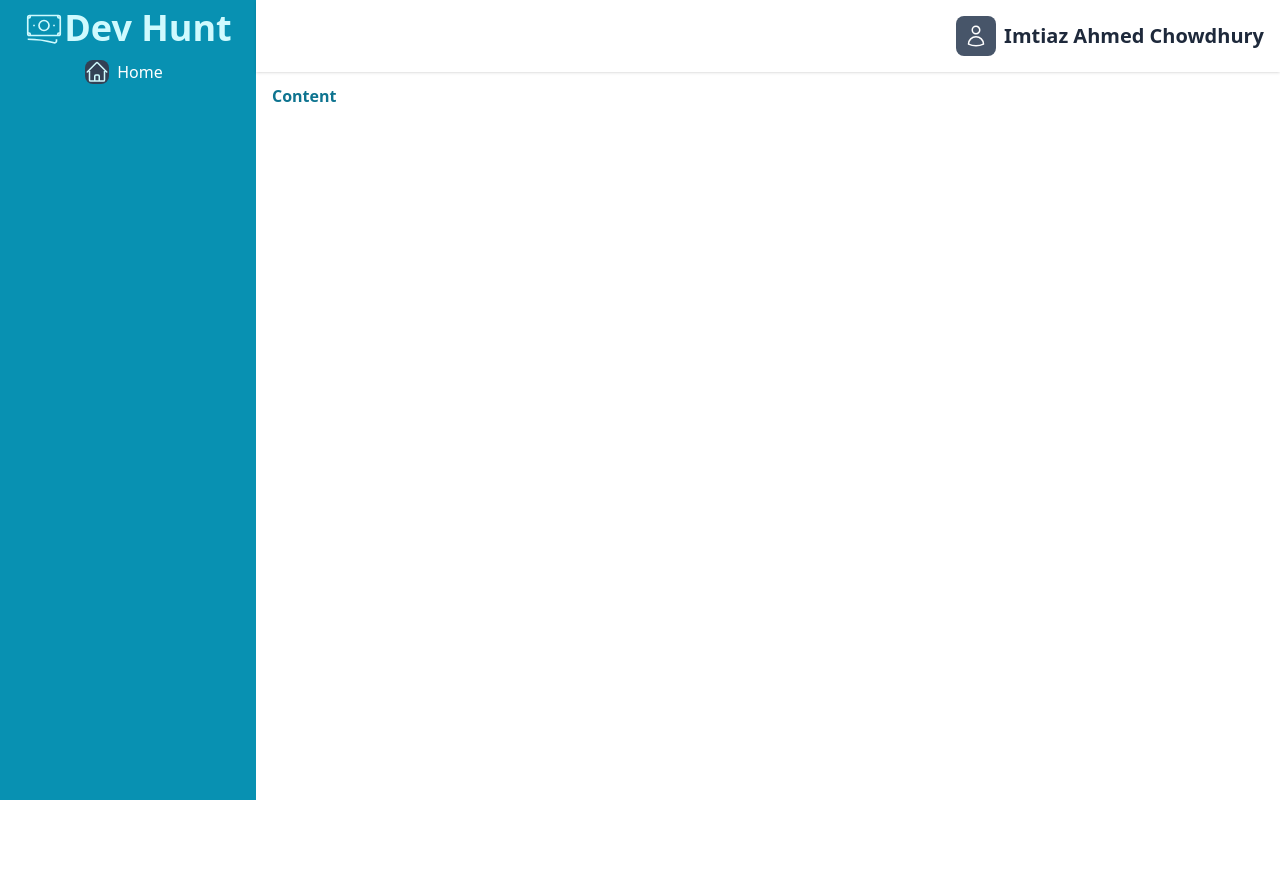
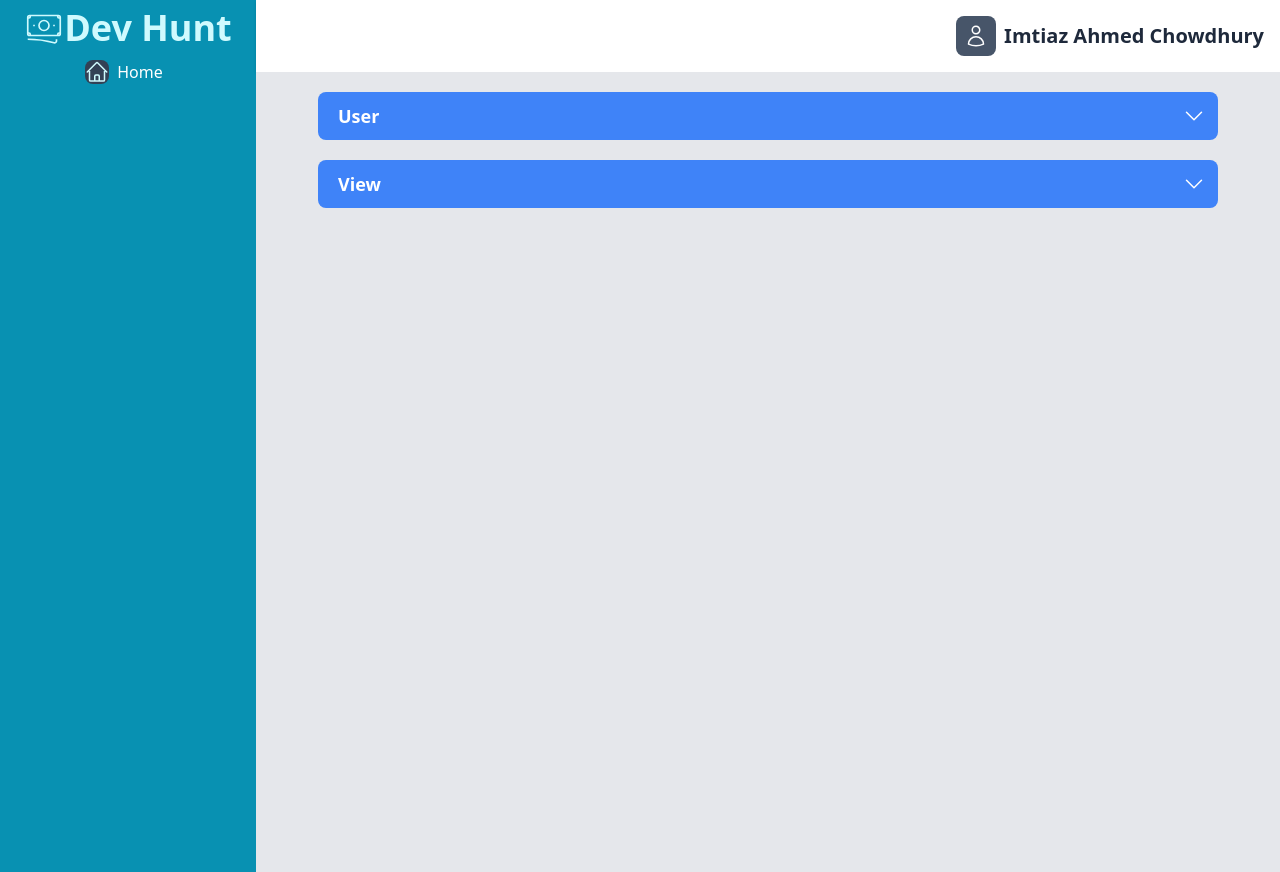
Before and after one commit to imt1az/developer-experience-vue, a Vue app: page / in a window 1280 px wide. Before the commit the page ends 800 px from the top, so only its background shows below. Built offline with nearby package versions, Linux system fonts and the light colour scheme.

Commit message:
Animation for Collapse

```diff
--- a/package.json
+++ b/package.json
@@ -9,9 +9,11 @@
     "preview": "vite preview"
   },
   "dependencies": {
+    "@headlessui/vue": "^1.7.2",
     "@heroicons/vue": "^2.0.11",
     "@vue-hero-icons/outline": "^1.7.2",
     "@vue-hero-icons/solid": "^1.7.2",
+    "flowbite": "^1.5.3",
     "vue": "^3.2.37"
   },
   "devDependencies": {
--- a/src/components/Content.vue
+++ b/src/components/Content.vue
@@ -1,9 +1,144 @@
 <template>
-     <div class="text-cyan-700 font-bold px-4 py-3">Content</div>
+  <div class="bg-gray-200 min-h-screen">
+    <!-- User -->
+   <div class="flex justify-center">
+    <div class="relative w-[900px] overflow-hidden mt-5">
+      <input
+        type="checkbox"
+        class="peer absolute top-0 right-3 w-6 h-12 z-50 cursor-pointer opacity-0 "
+      />
+      <div class="bg-blue-500 h-12 w-full pl-5 flex items-center rounded-lg">
+        <h1 class="text-lg font-semibold text-white">User</h1>
+      </div>
+      <!-- Arrow Icon -->
+     <div class="absolute top-3 right-3 transition-transform duration-500 rotate-0 peer-checked:rotate-180 text-white">
+        <svg
+          xmlns="http://www.w3.org/2000/svg"
+          fill="none"
+          viewBox="0 0 24 24"
+          stroke-width="1.5"
+          stroke="currentColor"
+          class="w-6 h-6"
+        >
+          <path
+            stroke-linecap="round"
+            stroke-linejoin="round"
+            d="M19.5 8.25l-7.5 7.5-7.5-7.5"
+          />
+        </svg>
+      </div>
+      <!-- Content -->
+      <div class="bg-white overflow-hidden transition-all duration-500 max-h-[0] peer-checked:max-h-[100vh] border-blue-900">
+        <div class="p-4 min-h-screen">
+            <h1 class="text-3xl font-bold text-center my-5">User</h1>
+          <p class="my-14">
+            Headless UI keeps track of a lot of state about each component, like
+            which listbox option is currently selected, whether a popover is
+            open or closed, or which item in a menu is currently active via the
+            keyboard. But because the components are headless and completely
+            unstyled out of the box, you can't see this information in your UI
+            until you provide the styles you want for each state yourself.
+          </p>
+          <p class="my-14">
+            Headless UI keeps track of a lot of state about each component, like
+            which listbox option is currently selected, whether a popover is
+            open or closed, or which item in a menu is currently active via the
+            keyboard. But because the components are headless and completely
+            unstyled out of the box, you can't see this information in your UI
+            until you provide the styles you want for each state yourself.
+          </p>
+          <p class="my-14">
+            Headless UI keeps track of a lot of state about each component, like
+            which listbox option is currently selected, whether a popover is
+            open or closed, or which item in a menu is currently active via the
+            keyboard. But because the components are headless and completely
+            unstyled out of the box, you can't see this information in your UI
+            until you provide the styles you want for each state yourself.
+          </p>
+          <p class="my-14">
+            Headless UI keeps track of a lot of state about each component, like
+            which listbox option is currently selected, whether a popover is
+            open or closed, or which item in a menu is currently active via the
+            keyboard. But because the components are headless and completely
+            unstyled out of the box, you can't see this information in your UI
+            until you provide the styles you want for each state yourself.
+          </p>
+        </div>
+      </div>
+    </div>
+   </div>
+
+    <!-- View -->
+   <div class="flex justify-center">
+    <div class="relative w-[900px] overflow-hidden mt-5">
+      <input
+        type="checkbox"
+        class="peer absolute top-0 right-3 w-6 h-12 z-50 cursor-pointer opacity-0 "
+      />
+      <div class="bg-blue-500 h-12 w-full pl-5 flex items-center rounded-lg">
+        <h1 class="text-lg font-semibold text-white">View</h1>
+      </div>
+      <!-- Arrow Icon -->
+     <div class="absolute top-3 right-3 transition-transform duration-500 rotate-0 peer-checked:rotate-180 text-white">
+        <svg
+          xmlns="http://www.w3.org/2000/svg"
+          fill="none"
+          viewBox="0 0 24 24"
+          stroke-width="1.5"
+          stroke="currentColor"
+          class="w-6 h-6"
+        >
+          <path
+            stroke-linecap="round"
+            stroke-linejoin="round"
+            d="M19.5 8.25l-7.5 7.5-7.5-7.5"
+          />
+        </svg>
+      </div>
+      <!-- Content -->
+      <div class="bg-white overflow-hidden transition-all duration-500 max-h-[0] peer-checked:max-h-[100vh] border-blue-900">
+        <div class="p-4 min-h-screen">
+            <h1 class="text-3xl font-bold text-center my-5">View</h1>
+          <p class="my-14">
+            Headless UI keeps track of a lot of state about each component, like
+            which listbox option is currently selected, whether a popover is
+            open or closed, or which item in a menu is currently active via the
+            keyboard. But because the components are headless and completely
+            unstyled out of the box, you can't see this information in your UI
+            until you provide the styles you want for each state yourself.
+          </p>
+          <p class="my-14">
+            Headless UI keeps track of a lot of state about each component, like
+            which listbox option is currently selected, whether a popover is
+            open or closed, or which item in a menu is currently active via the
+            keyboard. But because the components are headless and completely
+            unstyled out of the box, you can't see this information in your UI
+            until you provide the styles you want for each state yourself.
+          </p>
+          <p class="my-14">
+            Headless UI keeps track of a lot of state about each component, like
+            which listbox option is currently selected, whether a popover is
+            open or closed, or which item in a menu is currently active via the
+            keyboard. But because the components are headless and completely
+            unstyled out of the box, you can't see this information in your UI
+            until you provide the styles you want for each state yourself.
+          </p>
+          <p class="my-14">
+            Headless UI keeps track of a lot of state about each component, like
+            which listbox option is currently selected, whether a popover is
+            open or closed, or which item in a menu is currently active via the
+            keyboard. But because the components are headless and completely
+            unstyled out of the box, you can't see this information in your UI
+            until you provide the styles you want for each state yourself.
+          </p>
+        </div>
+      </div>
+    </div>
+   </div>
+  </div>
 </template>
 
-<script>
-export default {
-
-}
+<script setup>
+import { Menu, MenuButton, MenuItems, MenuItem } from "@headlessui/vue";
+import { ChevronDownIcon } from "@heroicons/vue/20/solid";
 </script>
--- a/src/main.js
+++ b/src/main.js
@@ -1,5 +1,6 @@
 import { createApp } from 'vue'
 import './style.css'
 import App from './App.vue'
+import 'flowbite';
 
 createApp(App).mount('#app')
--- a/tailwind.config.cjs
+++ b/tailwind.config.cjs
@@ -3,9 +3,13 @@ module.exports = {
   content: [
     "./index.html",
     "./src/**/*.{vue,js,ts,jsx,tsx}",
+    "./node_modules/flowbite/**/*.js",
+
   ],
   theme: {
     extend: {},
   },
-  plugins: [],
+  plugins: [
+    require('flowbite/plugin')
+],
 }
```
Also changed, not shown: 1 other file (tests, documents, lock files or other folders).
